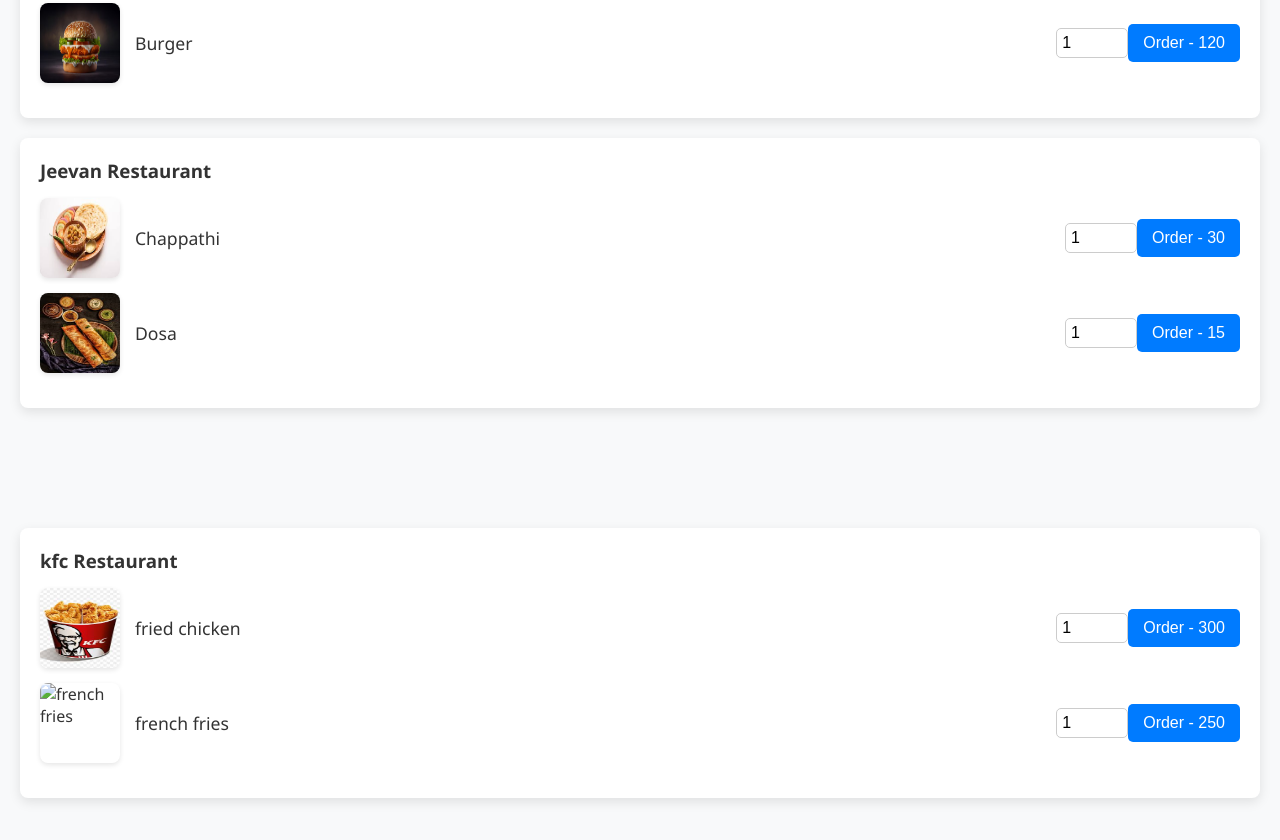
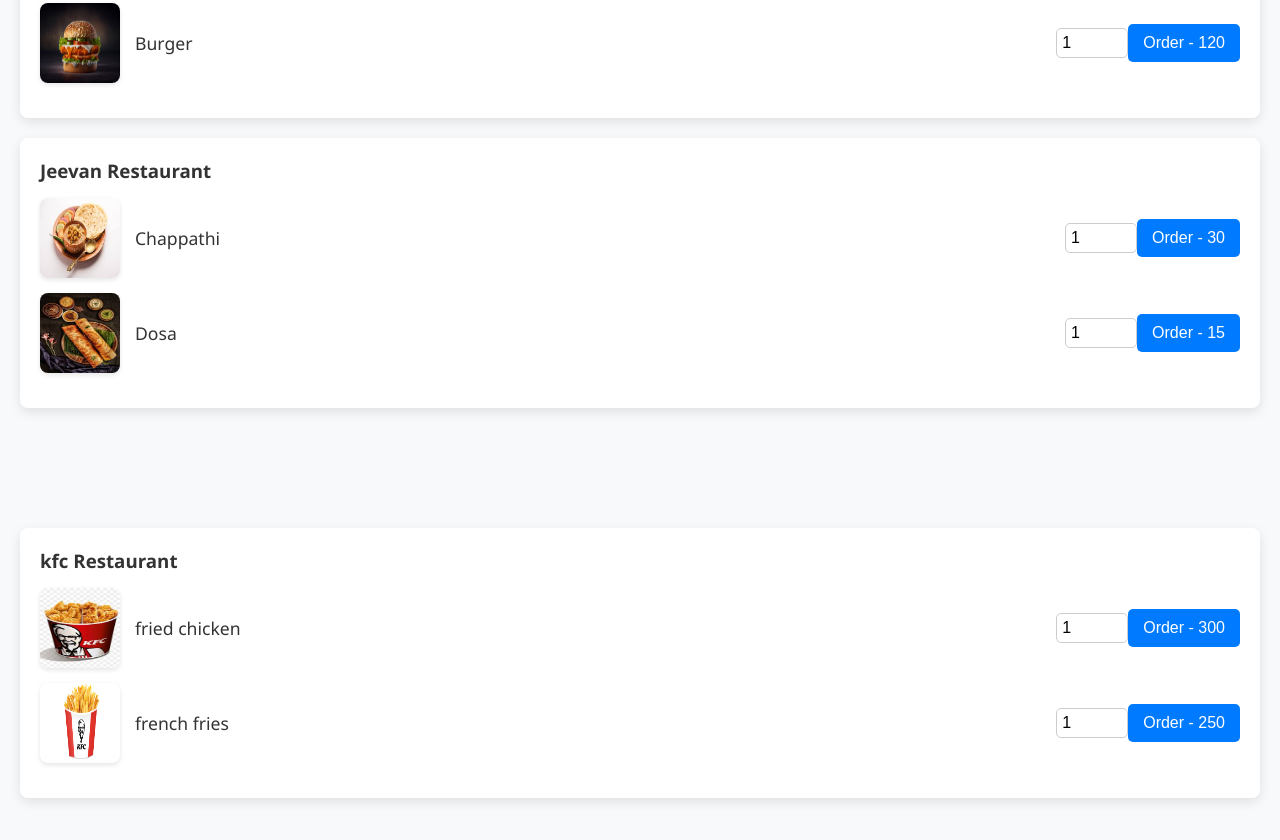
Before and after one commit to prakash141233/food-website, a plain HTML site: page index.html in a window 1280 px wide. Shown: the part 328-1168 px from the top of the page. Drawn offline with Linux system fonts and the light colour scheme.

Commit message:
Update index.html

```diff
--- a/index.html
+++ b/index.html
@@ -60,7 +60,7 @@
                     <button class="order-btn">Order - 300</button>
                 </div>
                 <div class="food-item" data-price="120">
-                    <img src="_frenchfrieslar.png" alt="french fries">
+                    <img src="frenchfries.png" alt="french fries">
                     <p>french fries</p>
                     <input type="number" class="quantity" value="1" min="1">
                     <button class="order-btn">Order - 250</button>
```
